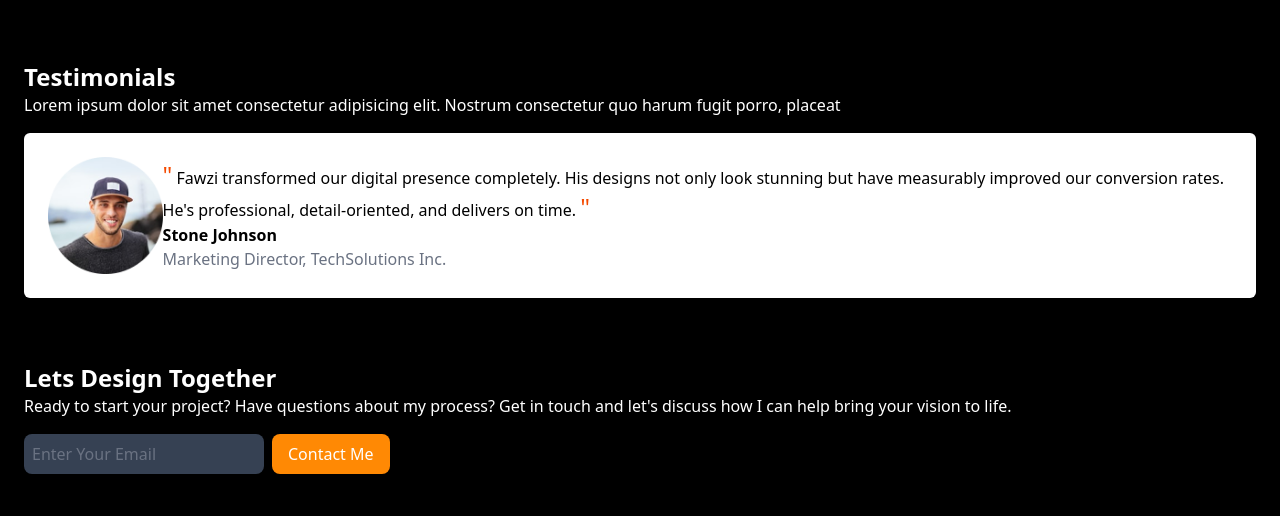
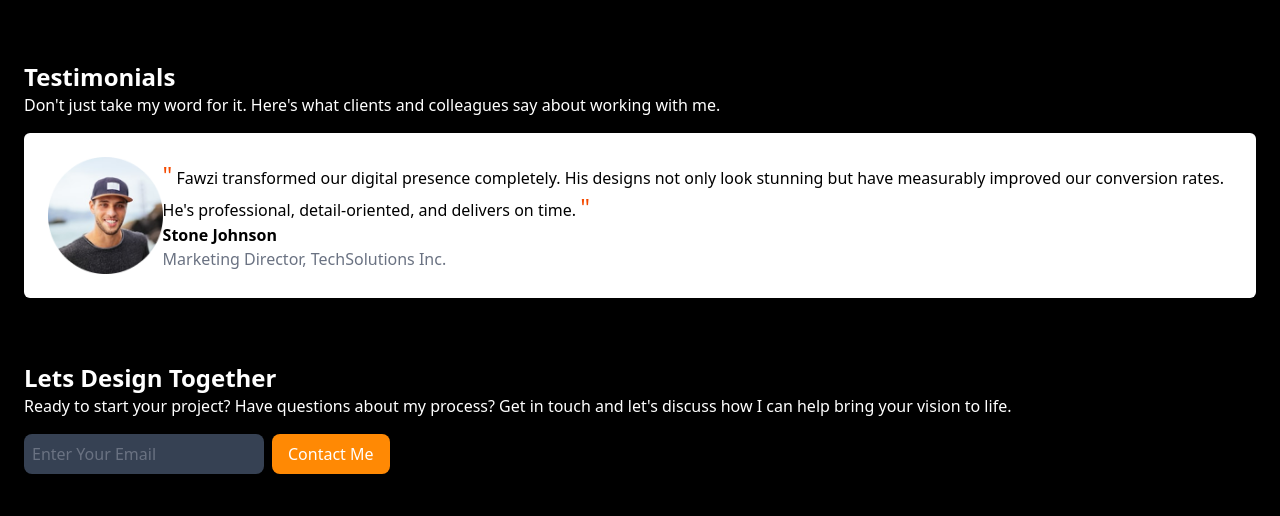
Before and after one commit to hkrene/tailwind-css, a plain HTML site: page index.html in a window 1280 px wide. Shown: the part 2167-2683 px from the top of the page. Drawn offline with nearby package versions, Linux system fonts and the light colour scheme.

Commit message:
replace the lorem of testimonial section

```diff
--- a/index.html
+++ b/index.html
@@ -168,7 +168,7 @@
         <div class="mx-2 space-y-4 ">
           <div>
             <h3 class="text-2xl capitalize font-semibold mt-4">Testimonials</h3>
-            <p>Lorem ipsum dolor sit amet consectetur adipisicing elit. Nostrum consectetur quo harum fugit porro, placeat
+            <p>Don't just take my word for it. Here's what clients and colleagues say about working with me.
             </p>
           </div>
           <div class="bg-white text-black p-6 rounded-md space-y-2 md:flex md:justify-between md:items-center md:space-y-0">
```
